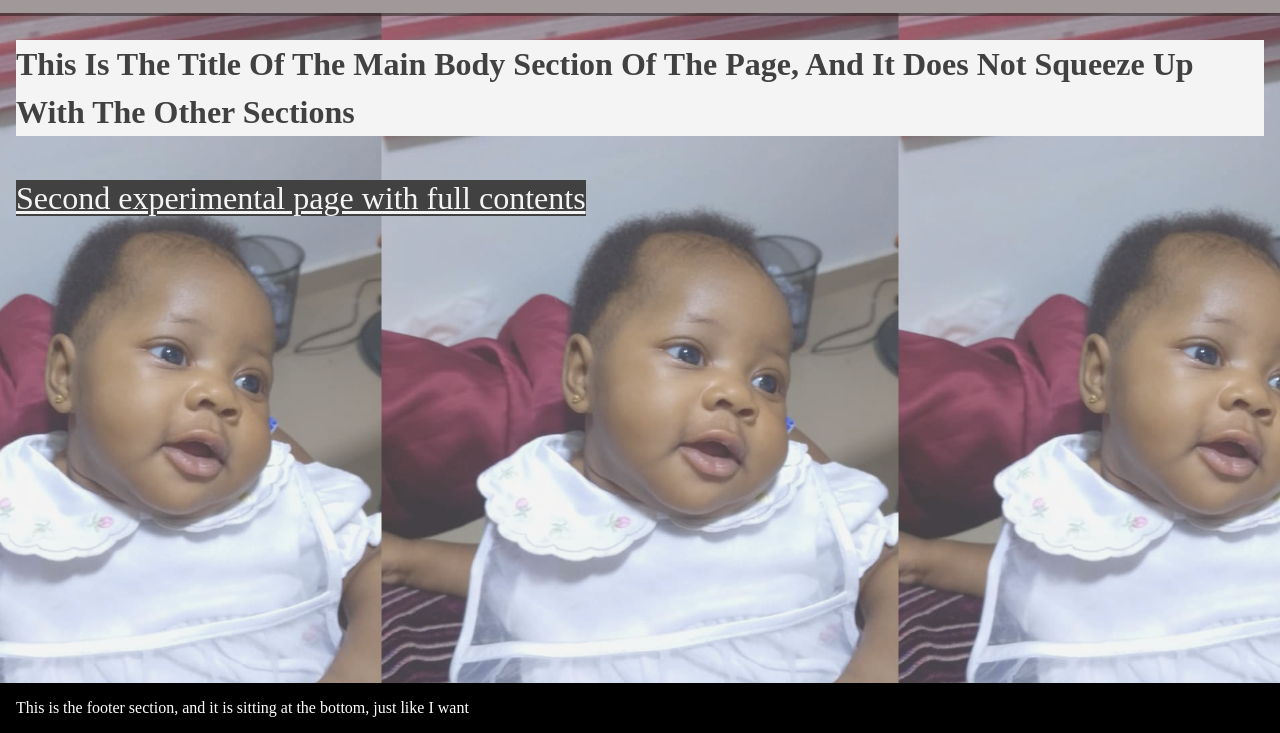
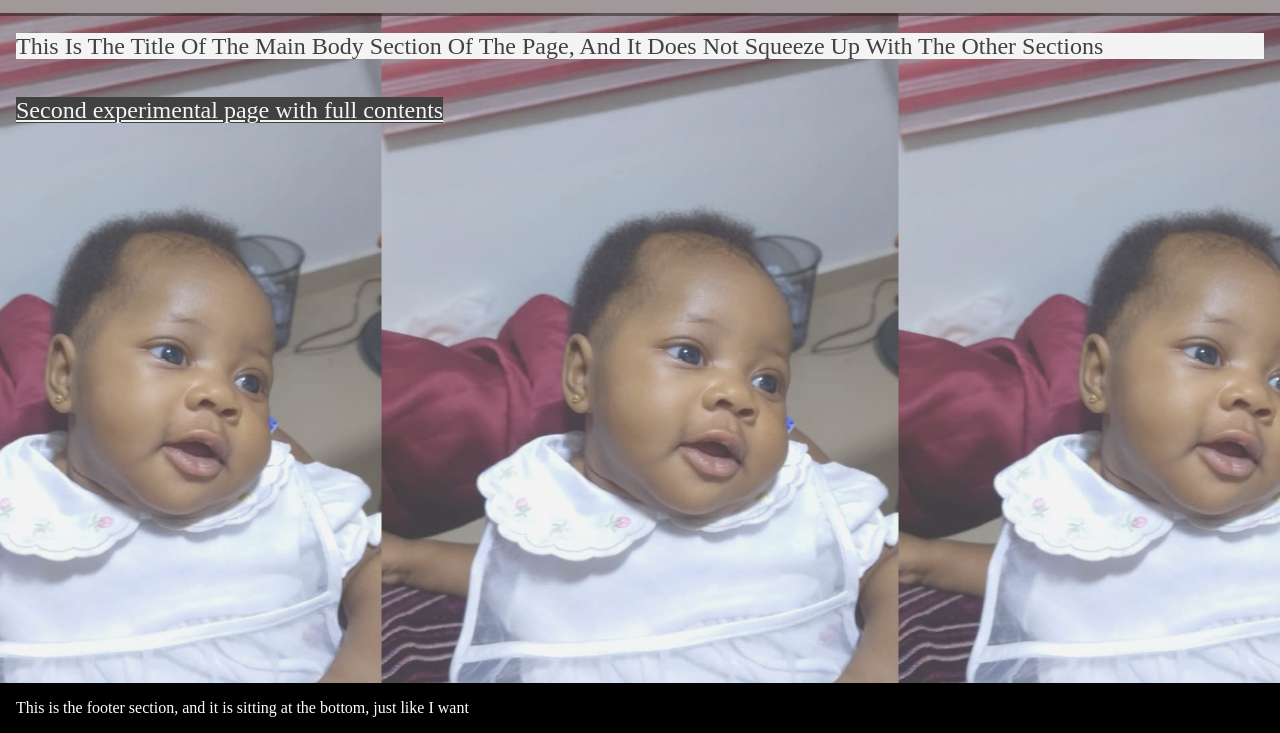
Before and after one commit to doyinaluko/2024-gospel-project, a plain HTML site: page index.html in a window 1280 px wide. Shown: the part 67-800 px from the top of the page. Drawn offline with Linux system fonts and the light colour scheme.

Commit message:
adjustment

```diff
--- a/style.css
+++ b/style.css
@@ -81,9 +81,9 @@ body{
 .main-content h1{
     color: black;
     background-color: white;
-    font-size: 2rem;
-    line-height: 1.5;
-    font-weight: 700;
+    font-size: 1.5rem;
+    line-height: 1.1;
+    font-weight: 400;
     text-transform: capitalize;
 }
 
@@ -91,7 +91,7 @@ body{
     /* text-decoration: none; */
     color: white;
     background-color: #000;
-    font-size: 2rem;
+    font-size: 1.5rem;
 }
 
 .footer{
```
